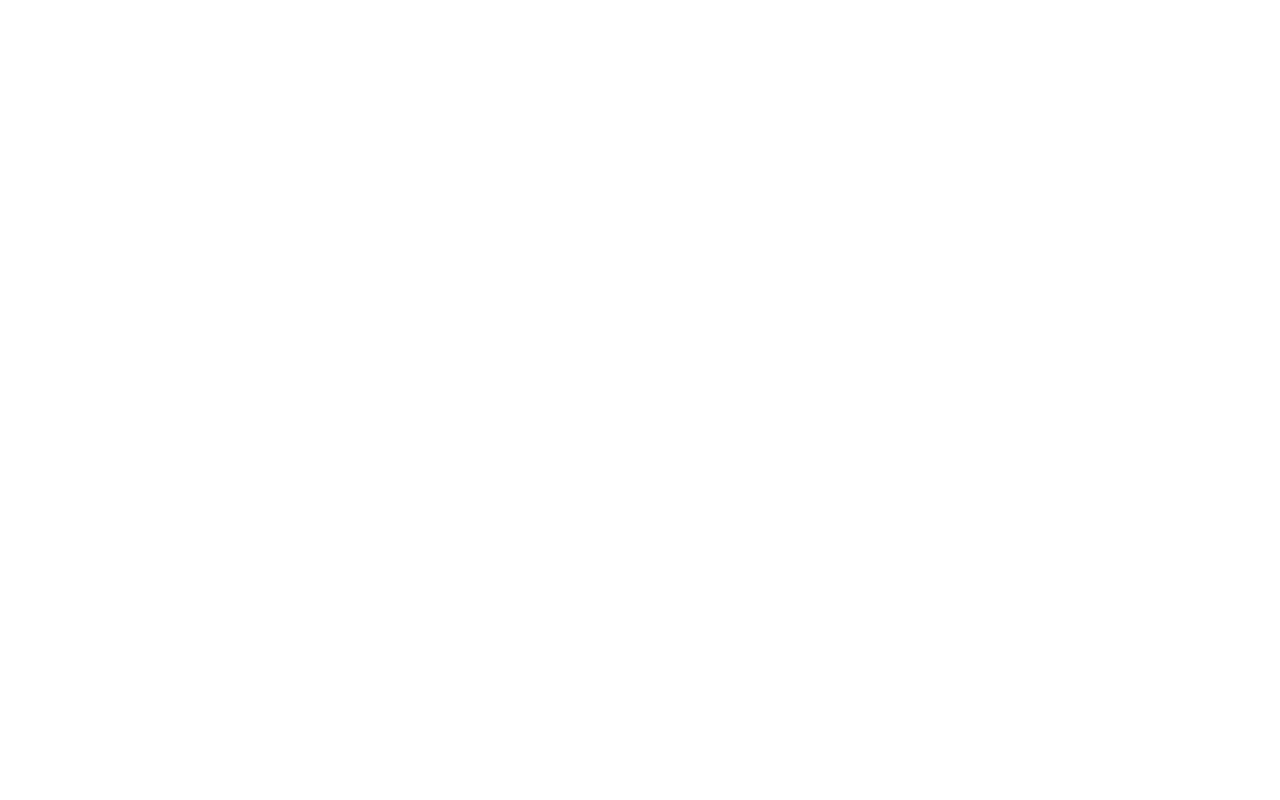
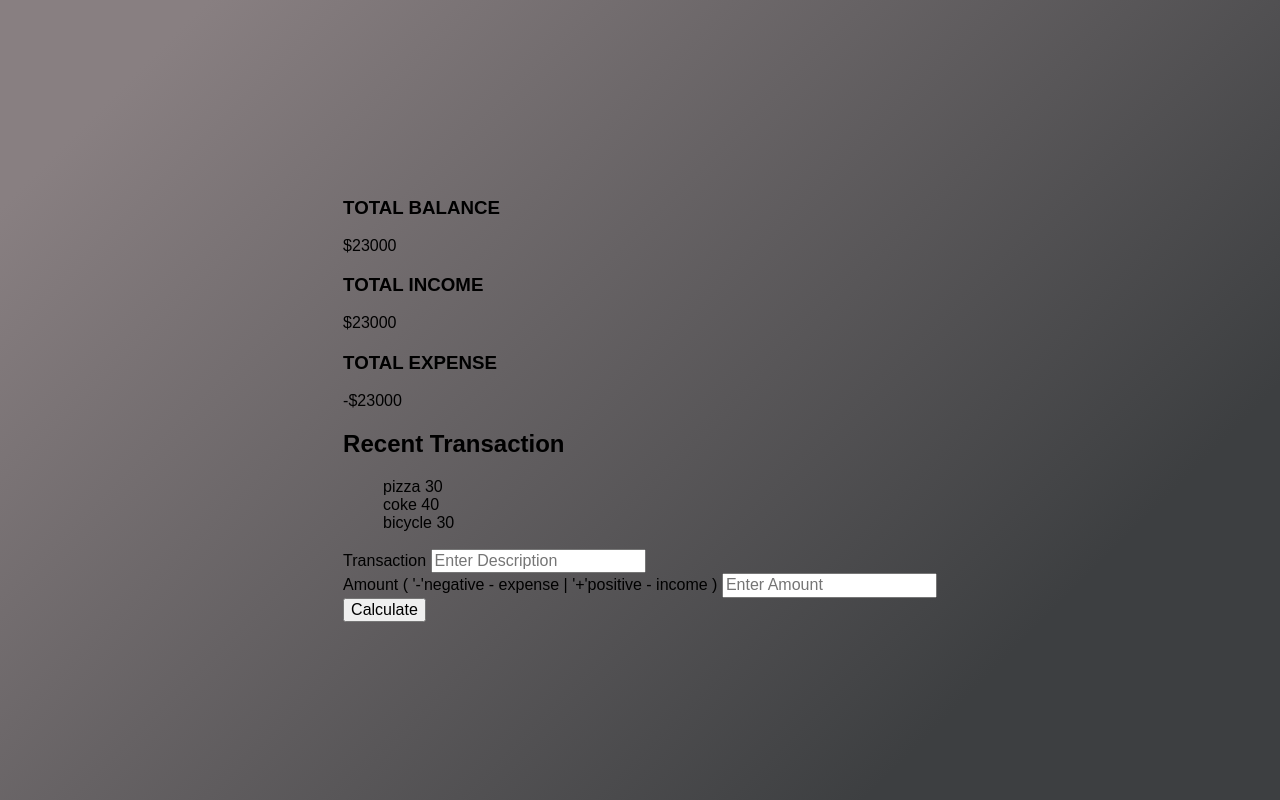
Before and after one commit to balaji972011/Expense-Tracker, a plain HTML site: page index.html in a window 1280 px wide. Drawn offline with Linux system fonts and the light colour scheme.

Commit message:
add html

```diff
--- a/index.html
+++ b/index.html
@@ -17,6 +17,46 @@
       crossorigin="anonymous"
       referrerpolicy="no-referrer"
     />
+    <link rel="stylesheet" href="./styles/normalize.css" />
+    <link rel="stylesheet" href="./styles/style.css" />
   </head>
-  <body></body>
+  <body>
+    <div class="main-container">
+      <div class="total-balance">
+        <h3>TOTAL BALANCE</h3>
+        <p>$23000</p>
+      </div>
+      <div class="summary">
+        <div class="total-income">
+          <h3>TOTAL INCOME</h3>
+          <p>$23000</p>
+        </div>
+        <div class="total-expense">
+          <h3>TOTAL EXPENSE</h3>
+          <p>-$23000</p>
+        </div>
+      </div>
+      <div class="transaction-entry">
+        <h2>Recent Transaction</h2>
+        <ul class="recent-transaction">
+          <li>pizza 30</li>
+          <li>coke 40</li>
+          <li>bicycle 30</li>
+        </ul>
+      </div>
+      <form action="#" id="form">
+        <div class="form-control">
+          <label for="transaction"> Transaction </label>
+          <input type="text" id="transaction" placeholder="Enter Description" />
+        </div>
+        <div class="form-control">
+          <label for="amount">
+            Amount ( '-'negative - expense | '+'positive - income )</label
+          >
+          <input type="number" id="amount" placeholder="Enter Amount" />
+        </div>
+        <button class="btn" type="submit">Calculate</button>
+      </form>
+    </div>
+  </body>
 </html>
--- a/styles/style.css
+++ b/styles/style.css
@@ -10,9 +10,11 @@
 }
 
 :root {
-  --grey-bg: #e5e5e5;
-  --blck-bg: #000000;
-  --grey-txt: #646464;
+  --grey-bg: #887f81;
+  --drk-grey-bg: #3d3f41;
+  --grey-clr: rgba(136, 127, 129, 0.3);
+  --blck-clr: #17191d;
+  --silver-txt: #f2f2f7;
   --white-txt: #fdfdfd;
   --max-width: 1140px;
 }
@@ -24,7 +26,15 @@ html {
 
 body {
   font-family: "Source Sans Pro", sans-serif;
-  background-color: ;
+  background: linear-gradient(
+    135deg,
+    var(--grey-bg) 10%,
+    var(--drk-grey-bg) 80%
+  );
+  display: flex;
+  align-items: center;
+  justify-content: center;
+  height: 100vh;
 }
 
 a {
```
